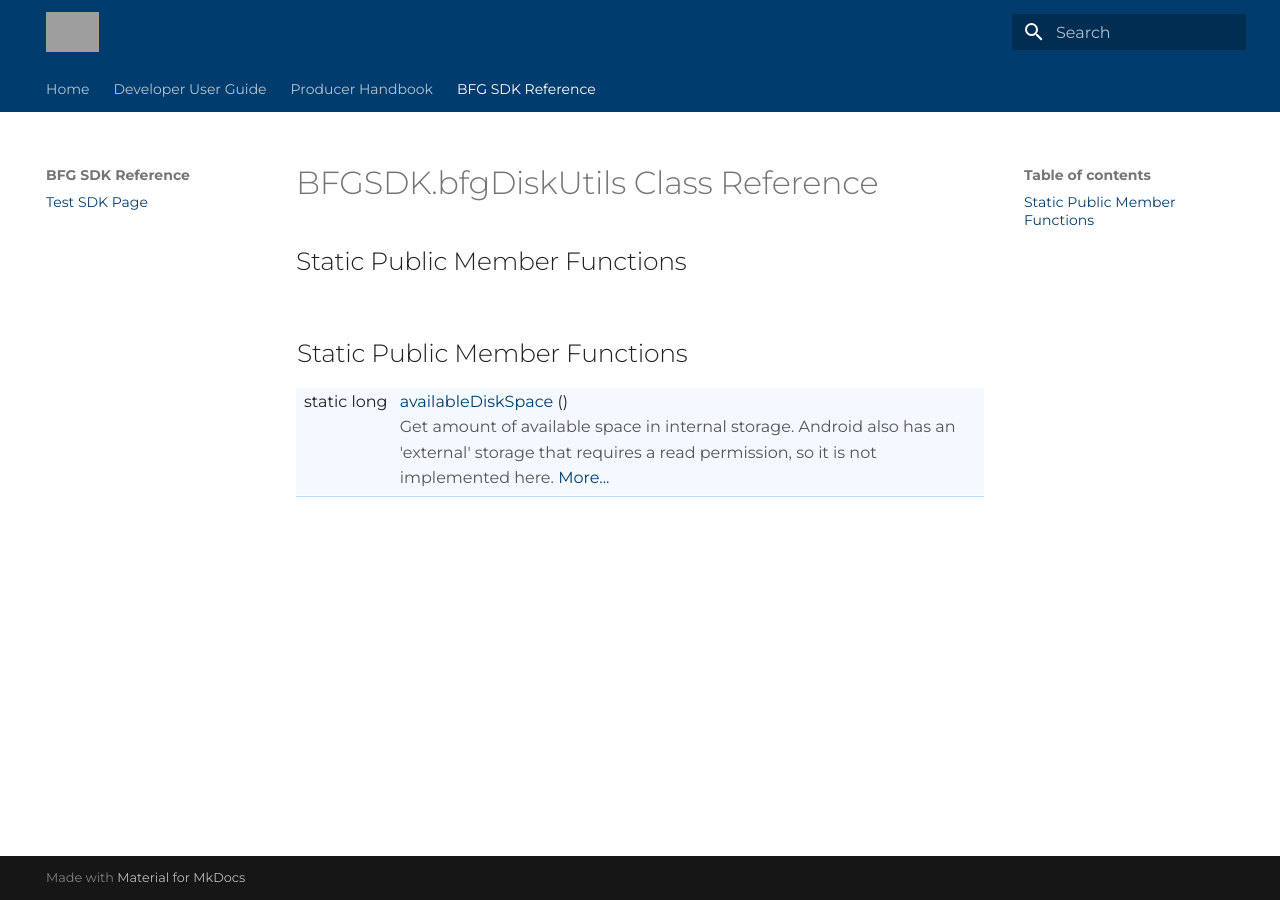
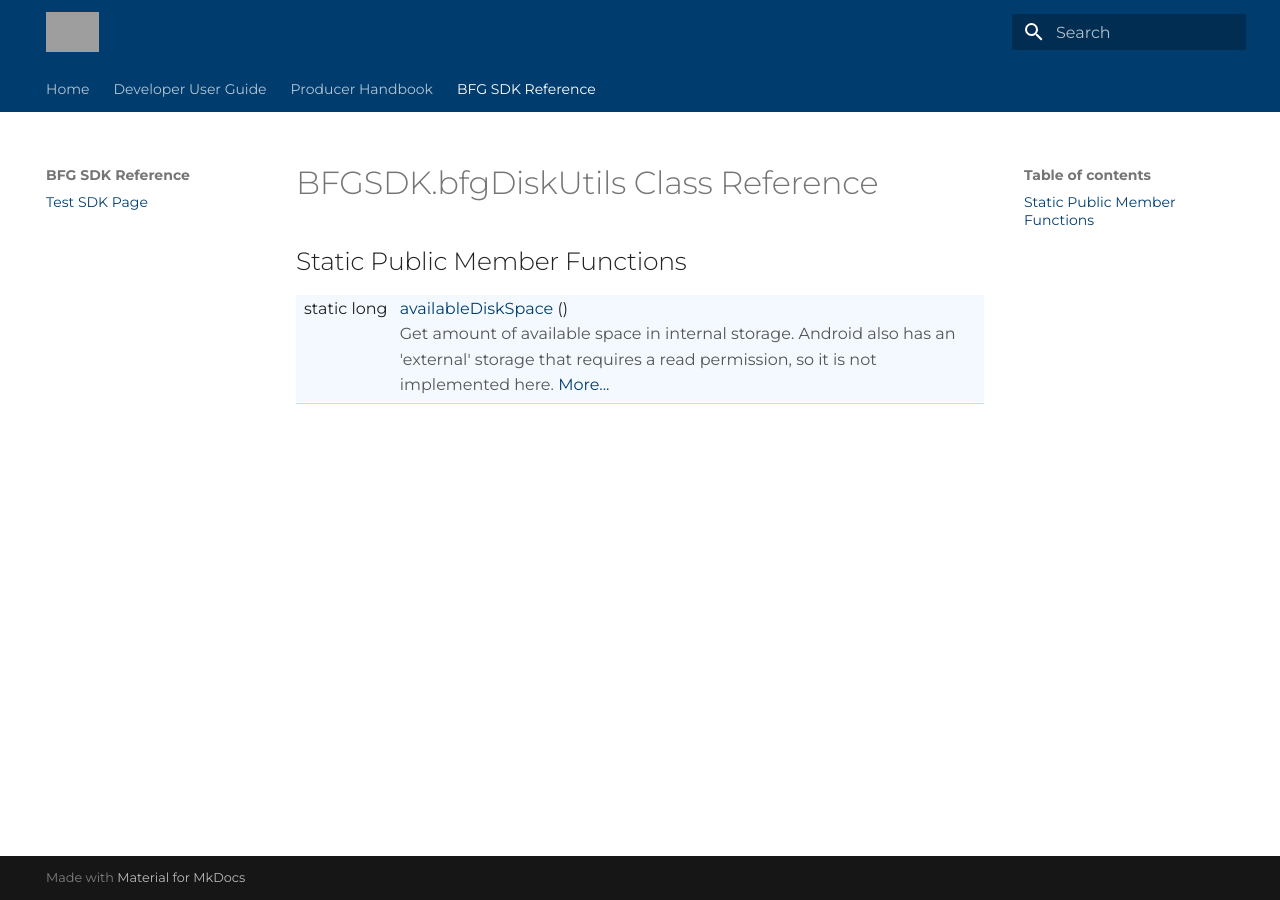
Before and after one commit to jenna-ingersoll-bfg/mkdocs-to-github-pages, an MkDocs documentation site: the page built from docs/bfgsdk/sdktest.md, in a window 1280 px wide. Built offline with MkDocs 1.6.1 and Material for MkDocs 9.7.7, drawn with Linux system fonts in a browser that asks for light colours; grey boxes are pictures that could not be loaded.

Commit message:
Update sdktest.md

```diff
--- a/docs/bfgsdk/sdktest.md
+++ b/docs/bfgsdk/sdktest.md
@@ -8,11 +8,6 @@
 ## Static Public Member Functions
 
 <table class="memberdecls">
-  <tr class="heading">
-    <td colspan="2">
-      <h2 class="groupheader"><a id="pub-static-methods" name="pub-static-methods"></a>Static Public Member Functions</h2>
-    </td>
-  </tr>
   <tr class="memitem:af0e78846a4941a818db2b629aa7eb24e">
     <td class="memItemLeft" align="right" valign="top">static long&#160;</td>
     <td class="memItemRight" valign="bottom"><a class="el" href="class_b_f_g_s_d_k_1_1bfg_disk_utils.html#af0e78846a4941a818db2b629aa7eb24e">availableDiskSpace</a> ()</td>
```
